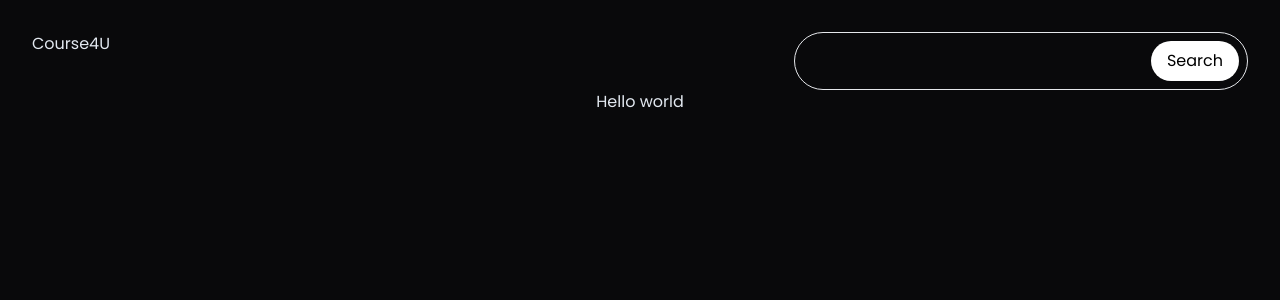
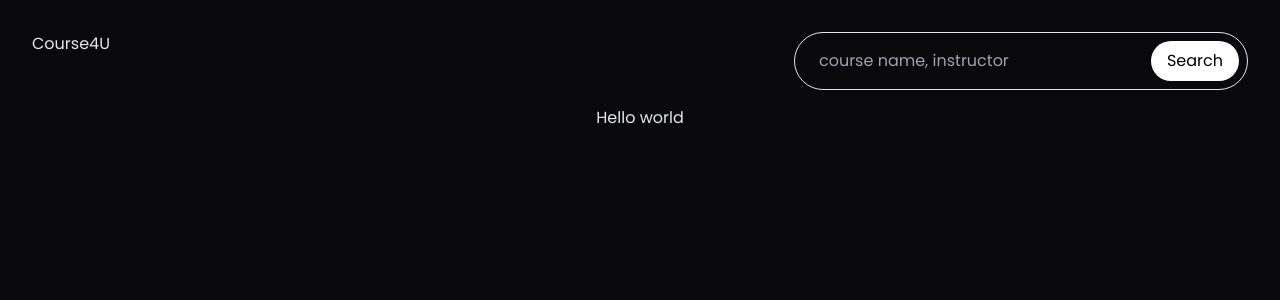
Before and after one commit to Sahil25061999/alemeno_assignment, a React (Vite) app: page / in a window 1280 px wide. Shown: the top 300 px of the page. Built offline with nearby package versions, Linux system fonts and the light colour scheme.

Commit message:
feat: minor changes

```diff
--- a/src/components/Navbar/Navbar.tsx
+++ b/src/components/Navbar/Navbar.tsx
@@ -6,7 +6,7 @@ export const Navbar = () => {
         <p>Course4U</p>
       </div>
       <div className="search__container  border rounded-full p-2">
-        <input className="bg-transparent outline-none px-4" type="text" name="searh" id="search" />
+        <input placeholder="course name, instructor" className="bg-transparent outline-none px-4" type="text" name="searh" id="search" />
         <button className="  bg-white rounded-full px-4 py-2 text-black">Search</button>
       </div>
     </nav>
--- /dev/null
+++ b/src/config/config.ts
@@ -0,0 +1,3 @@
+export const SETTINGS = {
+
+}
--- a/src/pages/Home.tsx
+++ b/src/pages/Home.tsx
@@ -1,5 +1,5 @@
 export const Home = ()=>{
-  return <main>
+  return <main className=" py-4">
     <h1>Hello world</h1>
   </main>
 }
```
